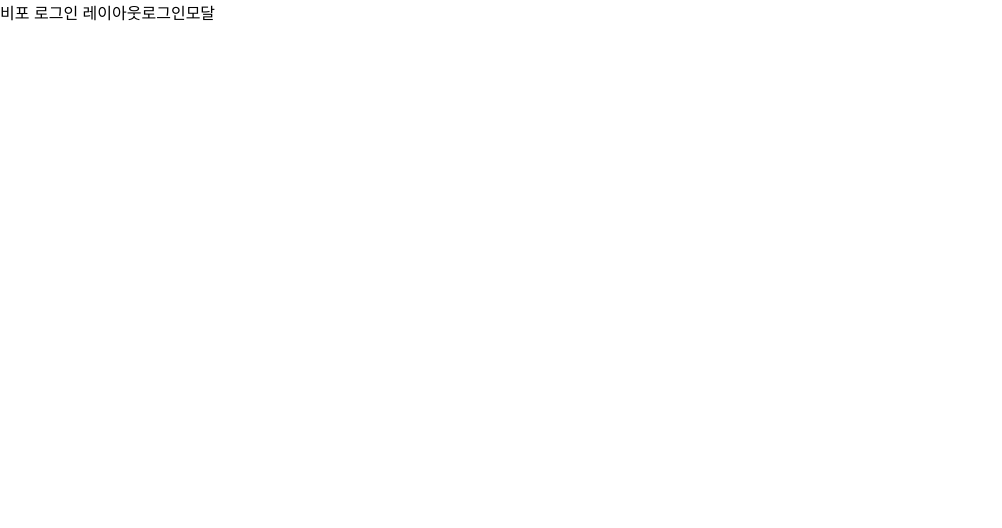
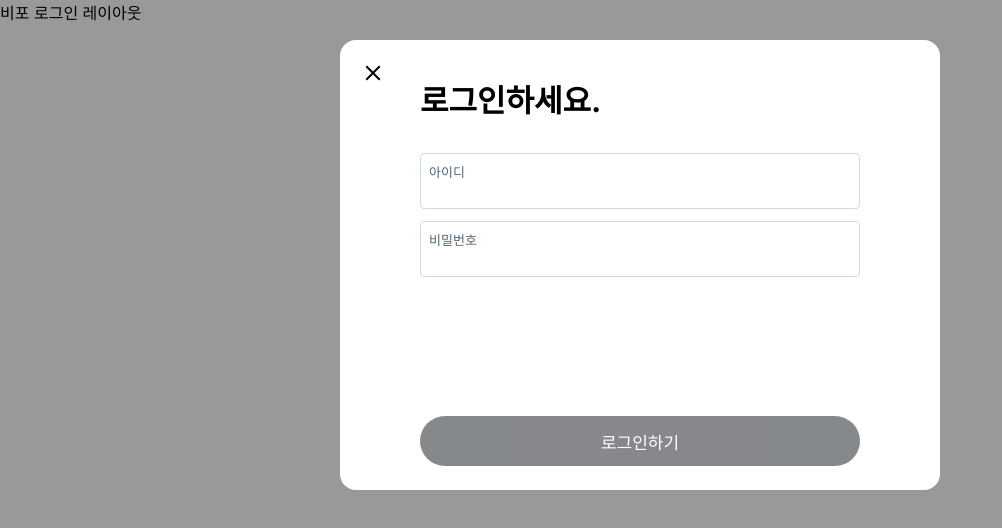
Before and after one commit to littlebreeze/study_React, a Next.js app in the folder inflearn-zerocho-next/section01/: page /i/flow/login in a window 1280 px wide. Shown: the top 528 px of the page, without its empty margins (0-1002 px from the left). Built offline with nearby package versions, Linux system fonts and the light colour scheme.

Commit message:
nextjs(zero) : Intercepting Routes (url에 매핑된 page.tsx 가로채기)

```diff
--- /dev/null
+++ b/inflearn-zerocho-next/section01/src/app/(beforeLogin)/i/flow/login/login.module.css
@@ -0,0 +1,140 @@
+.modalBackground {
+  width: 100vw;
+  height: 100%;
+  display: flex;
+  justify-content: center;
+  position: absolute;
+  background-color: rgba(0, 0, 0, 0.4);
+  top: 0;
+  left: 0;
+  right: 0;
+  bottom: 0;
+}
+
+@media (prefers-color-scheme: dark) {
+  .modalBackground {
+      background-color: rgba(91, 112, 131, 0.4);
+  }
+}
+
+.modal {
+  background-color: rgb(var(--background-end-rgb));
+  position: relative;
+  top: 5%;
+  max-width: 80vw;
+  min-width: 600px;
+  border-radius: 16px;
+  display: flex;
+  flex-direction: column;
+  height: 450px;
+}
+
+.modalHeader {
+  padding: 36px 80px 20px;
+  font-size: 31px;
+  font-weight: bold;
+}
+
+.modal form {
+  display: flex;
+  flex-direction: column;
+  flex: 1;
+}
+
+.modalBody {
+  flex: 1;
+  padding: 0 80px;
+}
+@media all and (min-width: 687px) {
+  .modal {
+      top: 5%;
+      min-width: 600px;
+      max-width: 600px;
+      height: 450px;
+      padding: 0;
+  }
+  .modalHeader {
+      padding: 36px 80px 20px;
+  }
+  .modalBody {
+      padding: 0 80px;
+  }
+}
+
+.inputDiv {
+  display: flex;
+  flex-direction: column;
+  height: 56px;
+  position: relative;
+  margin: 12px 0;
+}
+.inputLabel {
+  width: 100%;
+  display: inline-block;
+  position: absolute;
+  top: 0;
+  border: 1px solid rgb(207, 217, 222);
+  border-radius: 4px;
+  font-size: 13px;
+  height: 56px;
+  padding: 8px 8px 0;
+  color: rgb(83, 100, 113);
+}
+.inputLabel:focus-within {
+  color: red;
+}
+.input {
+  width: 100%;
+  border: none;
+  font-size: 17px;
+  margin-top: 16px;
+  padding: 12px 8px 8px;
+  outline: none;
+}
+
+.modalFooter {
+  padding: 24px 80px;
+}
+
+.actionButton {
+  width: 100%;
+  height: 50px;
+  border-radius: 25px;
+  background-color: rgb(15, 20, 25);
+  color: white;
+  font-size: 17px;
+  cursor: pointer;
+  border: none;
+}
+.actionButton:disabled {
+  opacity: 0.5;
+}
+.actionButton:hover {
+  background-color: rgb(39,44,48);
+}
+
+.closeButton {
+  width: 34px;
+  height: 34px;
+  border-radius: 17px;
+  border: none;
+  cursor: pointer;
+  background-color: #fff;
+  position: absolute;
+  left: 16px;
+  top: 16px;
+  display: flex;
+  align-items: center;
+  justify-content: center;
+}
+.closeButton:hover {
+  background-color: rgba(15,20,25, 0.1);
+}
+@media (prefers-color-scheme: dark) {
+  .closeButton {
+      background-color: black;
+  }
+  .closeButton svg {
+      fill: white;
+  }
+}
--- a/inflearn-zerocho-next/section01/src/app/(beforeLogin)/i/flow/login/page.tsx
+++ b/inflearn-zerocho-next/section01/src/app/(beforeLogin)/i/flow/login/page.tsx
@@ -1,3 +1,67 @@
-export default function Page() {
-  return <main>로그인모달</main>;
+"use client";
+
+import style from "@/app/(beforeLogin)/@modal/(.)i/flow/login/login.module.css";
+import { useState } from "react";
+
+export default function LoginModal() {
+  const [id, setId] = useState();
+  const [password, setPassword] = useState();
+  const [message, setMessage] = useState();
+  const onSubmit = () => {};
+  const onClickClose = () => {};
+
+  const onChangeId = () => {};
+
+  const onChangePassword = () => {};
+
+  return (
+    <div className={style.modalBackground}>
+      <div className={style.modal}>
+        <div className={style.modalHeader}>
+          <button className={style.closeButton} onClick={onClickClose}>
+            <svg
+              width={24}
+              viewBox='0 0 24 24'
+              aria-hidden='true'
+              className='r-18jsvk2 r-4qtqp9 r-yyyyoo r-z80fyv r-dnmrzs r-bnwqim r-1plcrui r-lrvibr r-19wmn03'
+            >
+              <g>
+                <path d='M10.59 12L4.54 5.96l1.42-1.42L12 10.59l6.04-6.05 1.42 1.42L13.41 12l6.05 6.04-1.42 1.42L12 13.41l-6.04 6.05-1.42-1.42L10.59 12z'></path>
+              </g>
+            </svg>
+          </button>
+          <div>로그인하세요.</div>
+        </div>
+        <form onSubmit={onSubmit}>
+          <div className={style.modalBody}>
+            <div className={style.inputDiv}>
+              <label className={style.inputLabel} htmlFor='id'>
+                아이디
+              </label>
+              <input id='id' className={style.input} value={id} onChange={onChangeId} type='text' placeholder='' />
+            </div>
+            <div className={style.inputDiv}>
+              <label className={style.inputLabel} htmlFor='password'>
+                비밀번호
+              </label>
+              <input
+                id='password'
+                className={style.input}
+                value={password}
+                onChange={onChangePassword}
+                type='password'
+                placeholder=''
+              />
+            </div>
+          </div>
+          <div className={style.message}>{message}</div>
+          <div className={style.modalFooter}>
+            <button className={style.actionButton} disabled={!id && !password}>
+              로그인하기
+            </button>
+          </div>
+        </form>
+      </div>
+    </div>
+  );
 }
```
